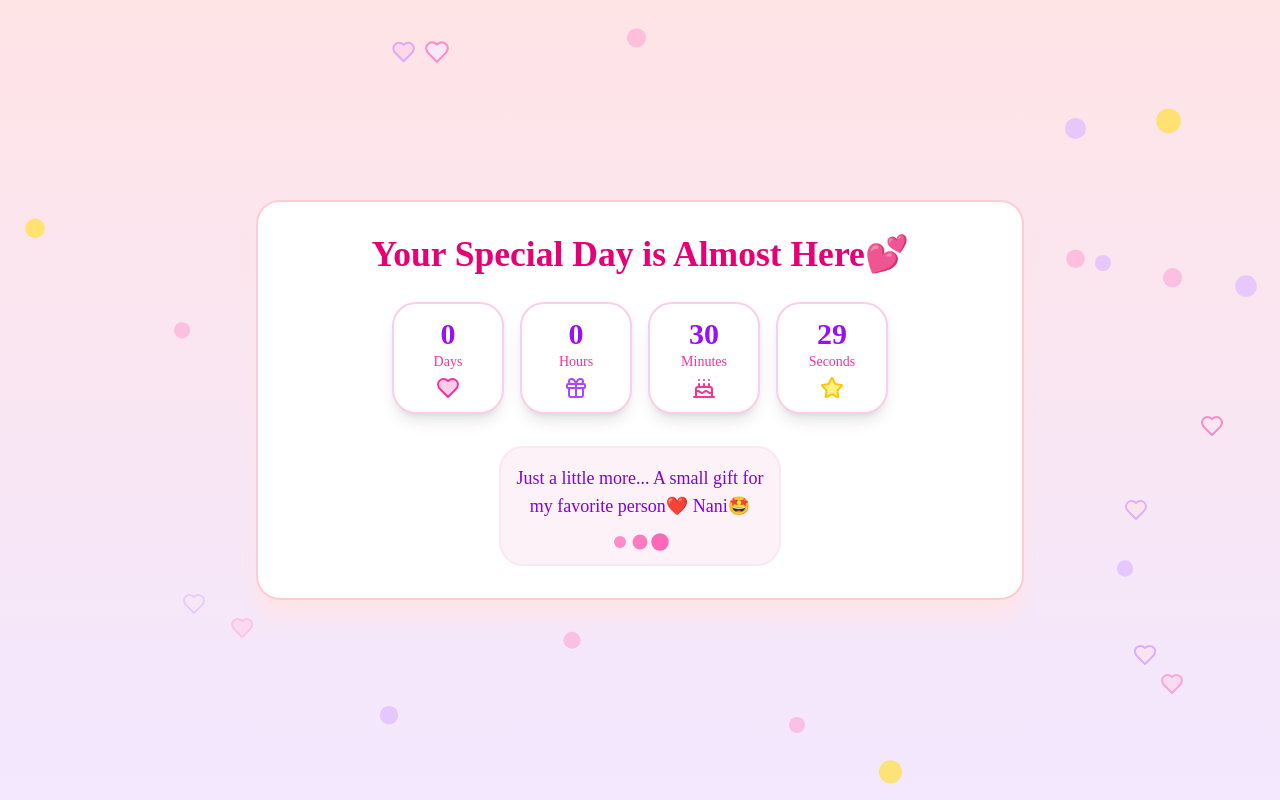
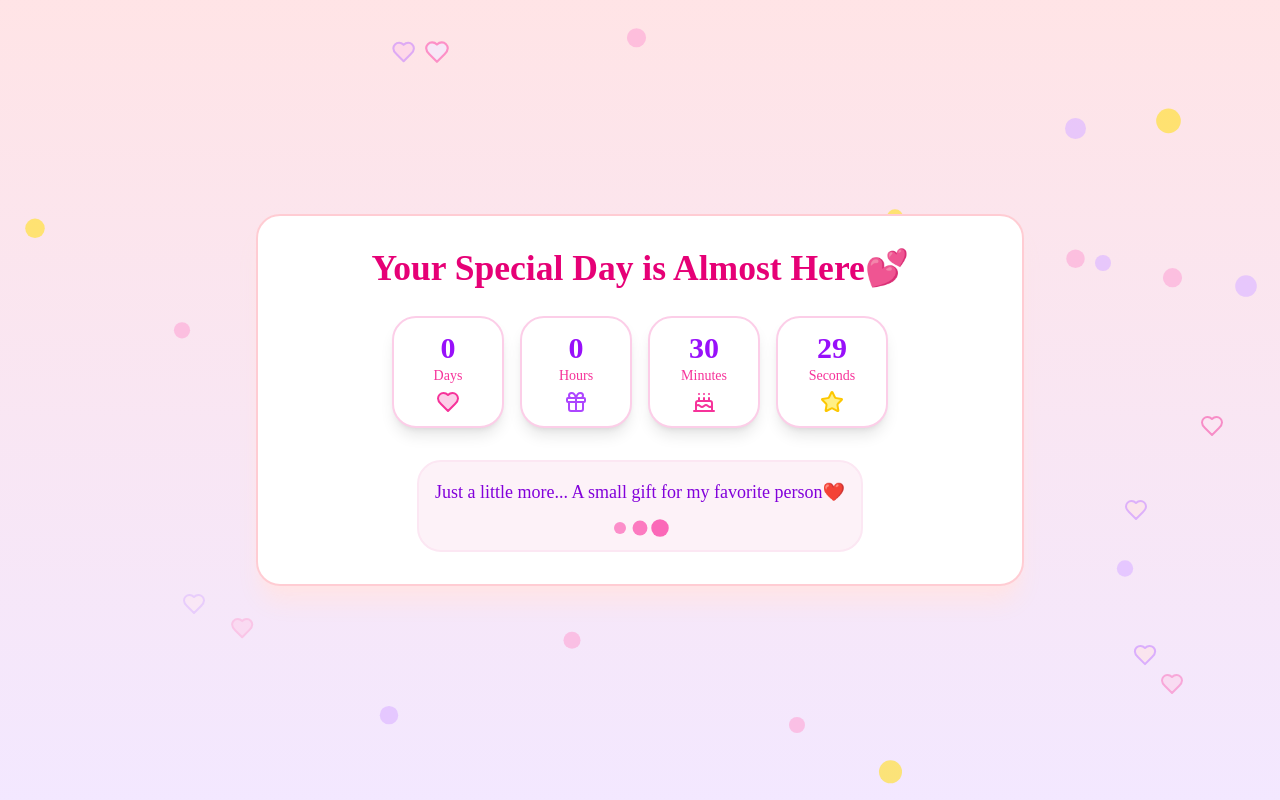
Before and after one commit to mekalakarthik05/CODING-SAMURAI-INTERNSHIP-TASK, a Next.js app: page / in a window 1280 px wide. Built offline with nearby package versions, Linux system fonts and the light colour scheme; a web font is replaced by a local one.

Commit message:
Update countdown.jsx

```diff
--- a/components/countdown.jsx
+++ b/components/countdown.jsx
@@ -87,8 +87,8 @@ export default function Countdown({ targetDate, onCountdownEnd }) {
         transition={{ delay: 0.5 }}
       >
         <p className="text-lg text-purple-700 mb-4">
-          Just a little more... A small gift for <br /> my favorite person❤️ Nani🤩
-        </p> {/* Change this name accordingly */}
+          Just a little more... A small gift for my favorite person❤️
+        </p>
 
         <div className="flex justify-center space-x-2">
           {Array.from({ length: 3 }).map((_, i) => (
```
